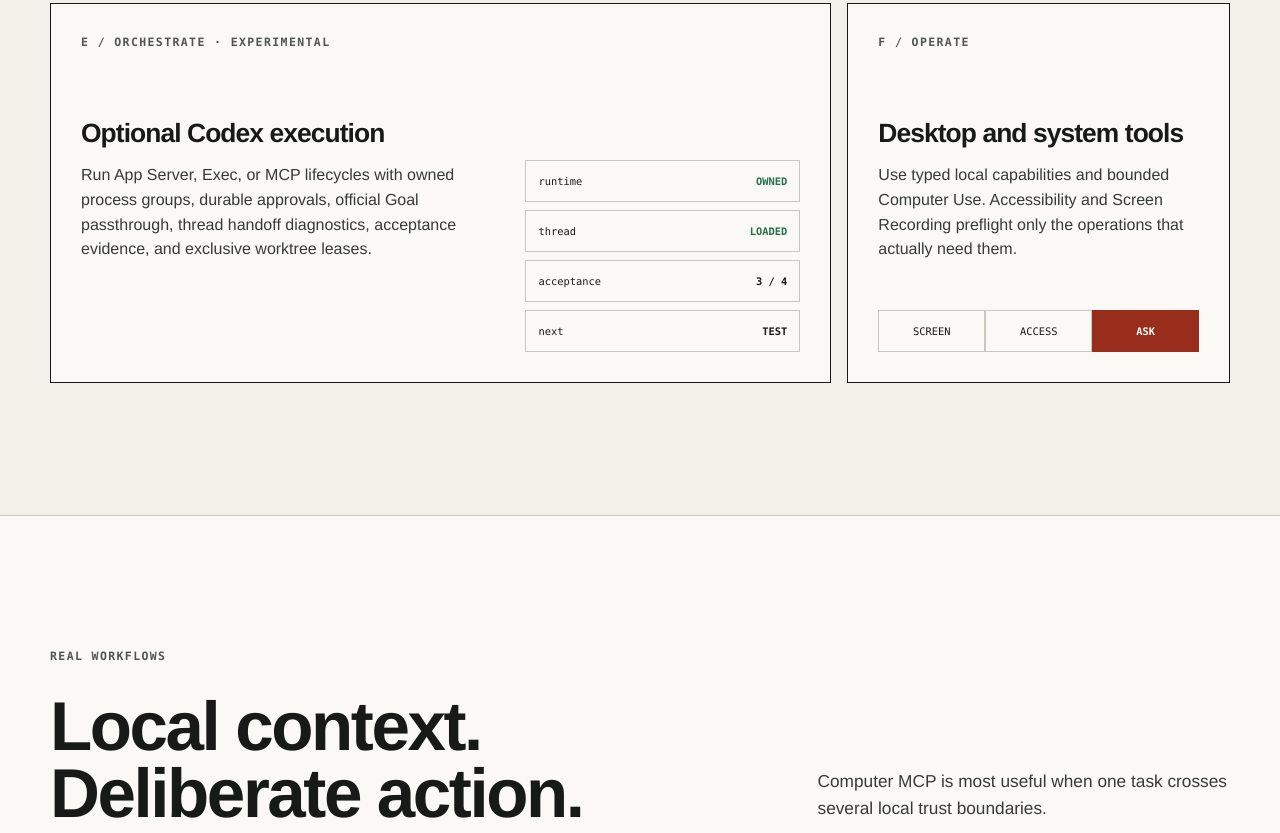
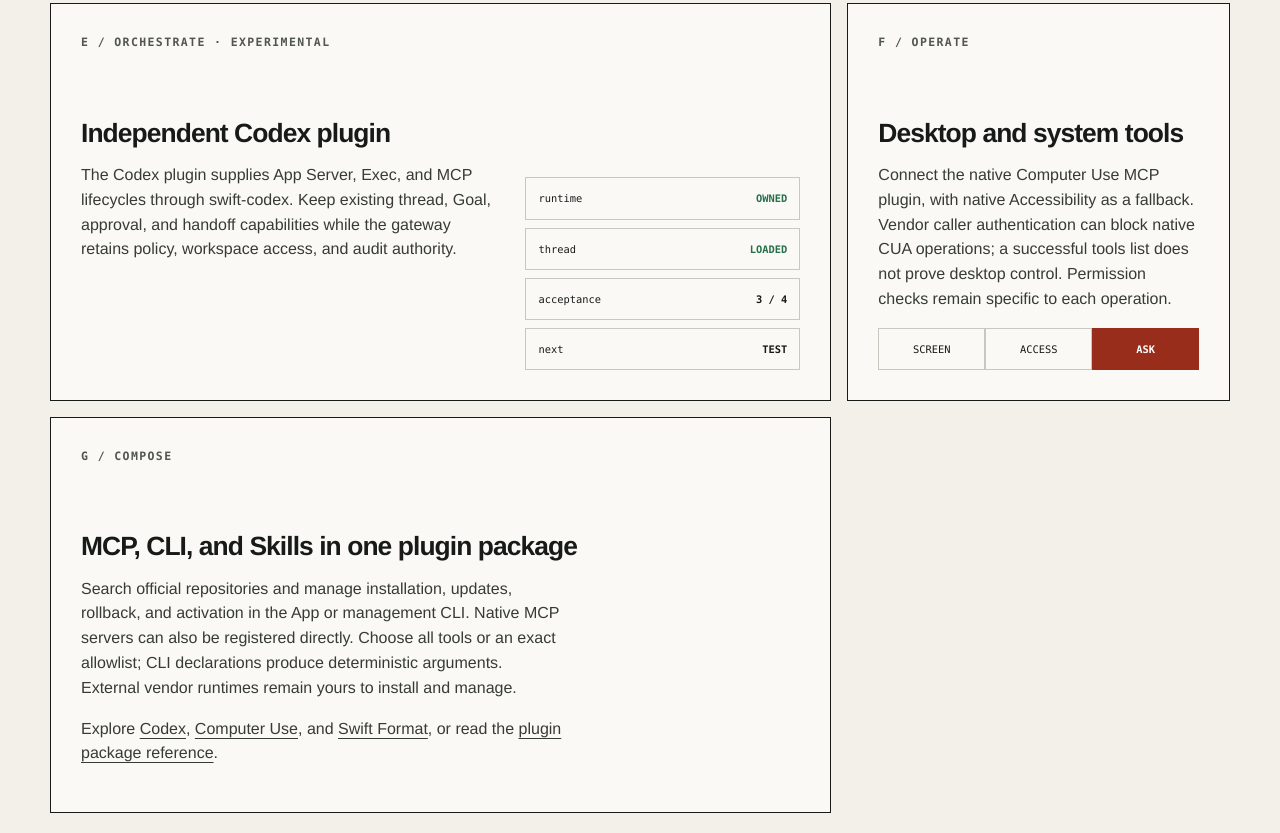
Before and after one commit to computer-mcp/computer-mcp.github.io, a website built with Vite: page index.html in a window 1280 px wide. Shown: the part 4047-4880 px from the top of the page. Built offline with nearby package versions, Linux system fonts and the light colour scheme.

Commit message:
docs: publish plugin ecosystem site for 1.1.0

```diff
--- a/index.html
+++ b/index.html
@@ -305,11 +305,11 @@
           <article class="capability-card capability-wide codex-card">
             <div>
               <div class="card-index">E / ORCHESTRATE · EXPERIMENTAL</div>
-              <h3>Optional Codex execution</h3>
+              <h3>Independent Codex plugin</h3>
               <p>
-                Run App Server, Exec, or MCP lifecycles with owned process groups, durable
-                approvals, official Goal passthrough, thread handoff diagnostics, acceptance
-                evidence, and exclusive worktree leases.
+                The Codex plugin supplies App Server, Exec, and MCP lifecycles through swift-codex.
+                Keep existing thread, Goal, approval, and handoff capabilities while the gateway
+                retains policy, workspace access, and audit authority.
               </p>
             </div>
             <div class="runtime-visual" aria-hidden="true">
@@ -324,14 +324,37 @@
             <div class="card-index">F / OPERATE</div>
             <h3>Desktop and system tools</h3>
             <p>
-              Use typed local capabilities and bounded Computer Use. Accessibility and Screen
-              Recording preflight only the operations that actually need them.
+              Connect the native Computer Use MCP plugin, with native Accessibility as a fallback.
+              Vendor caller authentication can block native CUA operations; a successful tools list
+              does not prove desktop control. Permission checks remain specific to each operation.
             </p>
             <div class="permission-row">
               <span>SCREEN</span>
               <span>ACCESS</span>
               <strong>ASK</strong>
             </div>
+          </article>
+
+          <article class="capability-card capability-wide">
+            <div class="card-index">G / COMPOSE</div>
+            <h3>MCP, CLI, and Skills in one plugin package</h3>
+            <p>
+              Search official repositories and manage installation, updates, rollback, and
+              activation in the App or management CLI. Native MCP servers can also be registered
+              directly. Choose all tools or an exact allowlist; CLI declarations produce
+              deterministic arguments. External vendor runtimes remain yours to install and manage.
+            </p>
+            <p>
+              Explore
+              <a href="https://github.com/computer-mcp/plugin-codex">Codex</a>,
+              <a href="https://github.com/computer-mcp/plugin-computer-use">Computer Use</a>, and
+              <a href="https://github.com/computer-mcp/plugin-swift-format">Swift Format</a>, or
+              read the
+              <a
+                href="https://github.com/computer-mcp/computer-mcp/blob/master/Documentation/Reference/PluginPackages.md"
+                >plugin package reference</a
+              >.
+            </p>
           </article>
         </div>
       </section>
```
Also changed, not shown: public/release.json (+4 -4 lines), tests/site.spec.js (+14 -3 lines).
